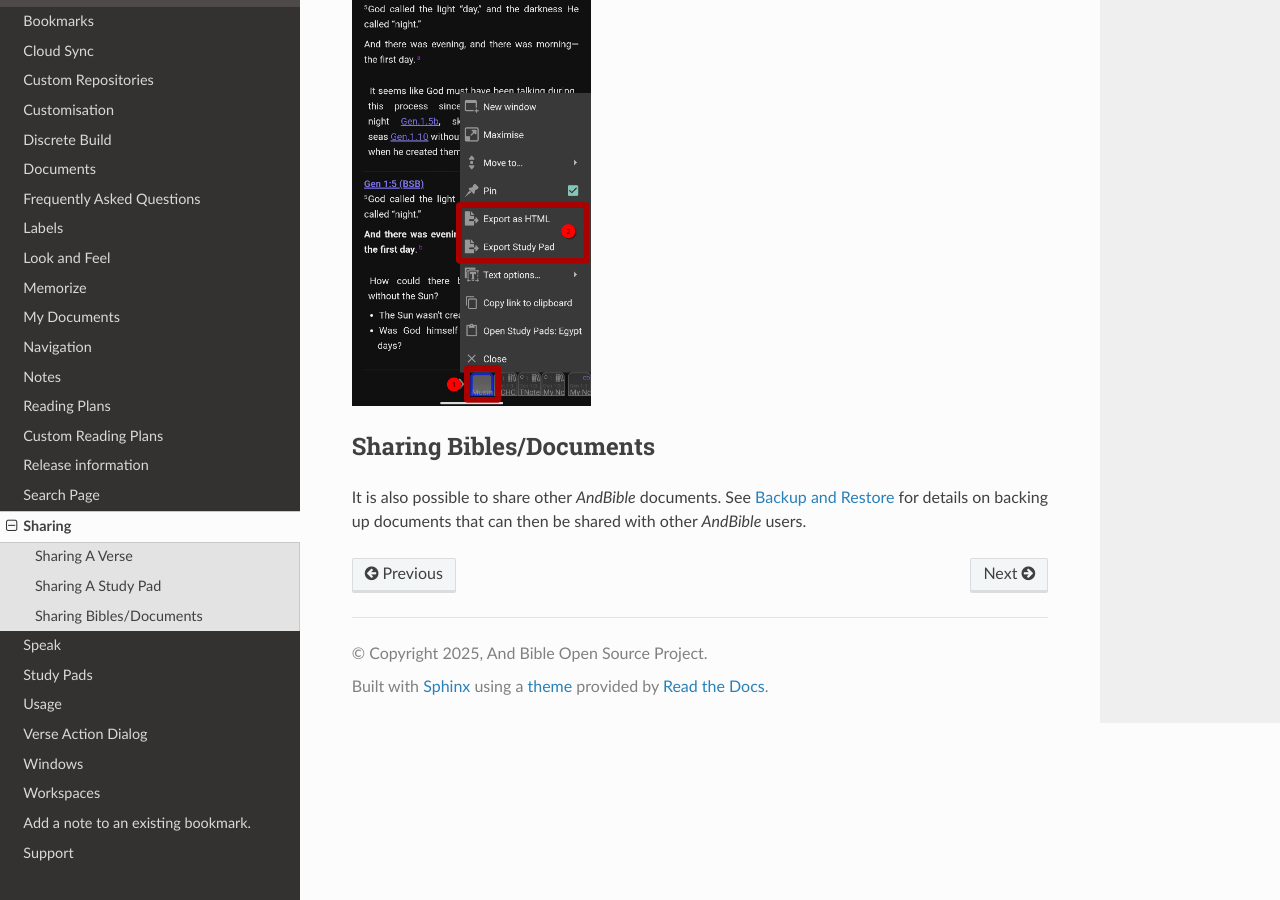
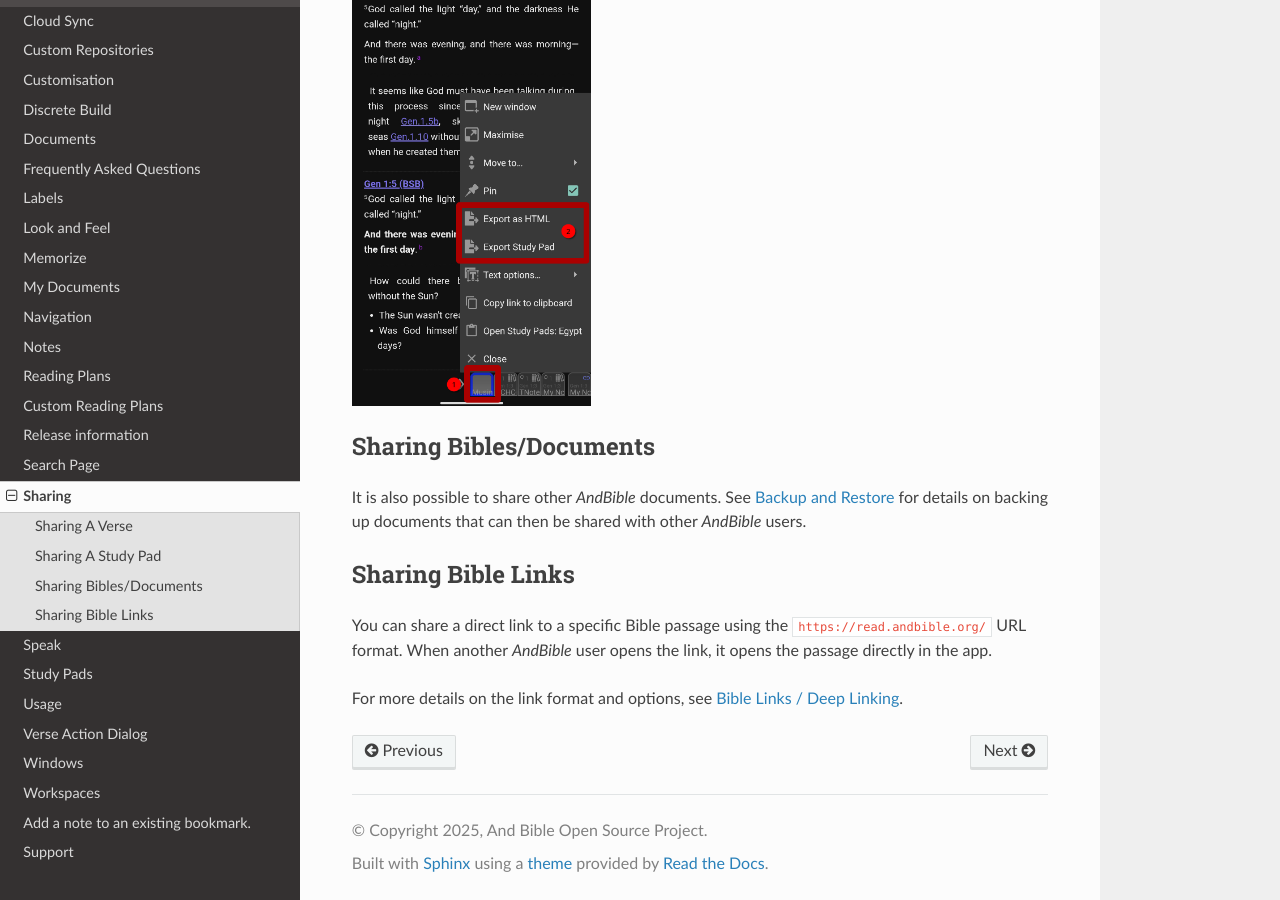
Before and after one commit to AndBible/docs, a Sphinx documentation site: the page built from docs/source/share.rst, in a window 1280 px wide and 900 px high, scrolled down 1770 px. Built offline with Sphinx 7.4.7 and the Read the Docs theme 3.1.0, drawn with Linux system fonts in a browser that asks for light colours; pages that are not in the unit, such as notebooks, are missing from menus.

Commit message:
Add Bible links section to sharing docs
Cross-references bible_links.rst for deep link sharing.

```diff
--- a/docs/source/share.rst
+++ b/docs/source/share.rst
@@ -54,3 +54,12 @@
 It is also possible to share other |app| documents. See :doc:`/backup_restore`
 for details on backing up documents that can then be shared with other
 |app| users.
+
+Sharing Bible Links
+-------------------
+
+You can share a direct link to a specific Bible passage using the
+``https://read.andbible.org/`` URL format. When another |app| user opens the
+link, it opens the passage directly in the app.
+
+For more details on the link format and options, see :doc:`/bible_links`.
```
